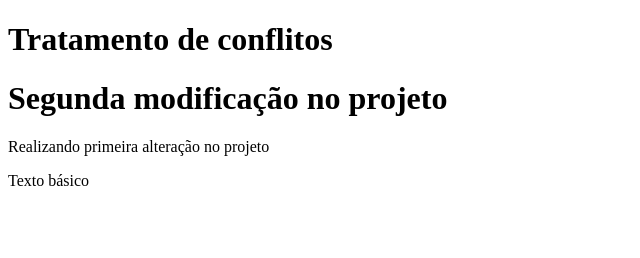
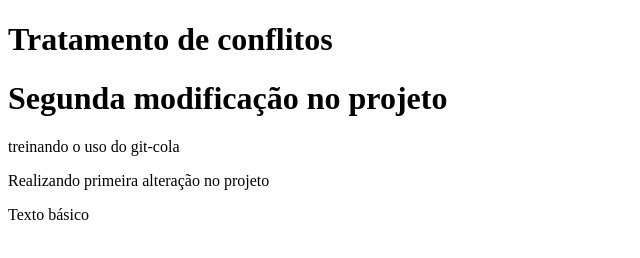
Before and after one commit to RicardoSilvaITA/curso-git, a plain HTML site: page index.html in a window 1280 px wide. Shown: the whole page, without its empty margins (0-640 px from the left). Drawn offline with Linux system fonts and the light colour scheme.

Commit message:
Treinando git-cola

```diff
--- a/index.html
+++ b/index.html
@@ -9,6 +9,7 @@
      <h1>Tratamento de conflitos</h1>
      <h1>Segunda modificação no projeto</h1>
 
+     <p>treinando o uso do git-cola</p>
      <p>Realizando primeira alteração no projeto</p>
      <p>Texto básico</p>
 </body>
```
